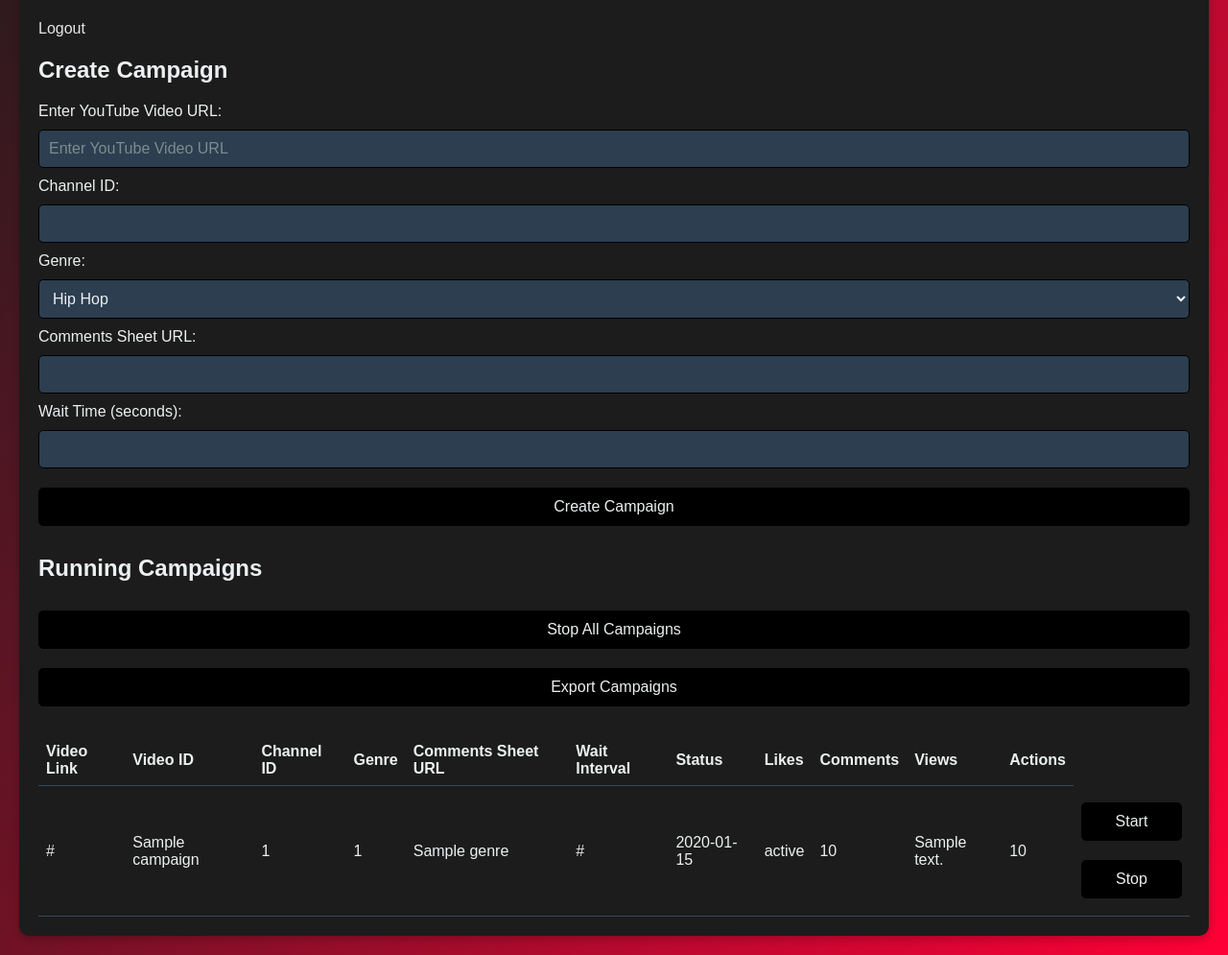
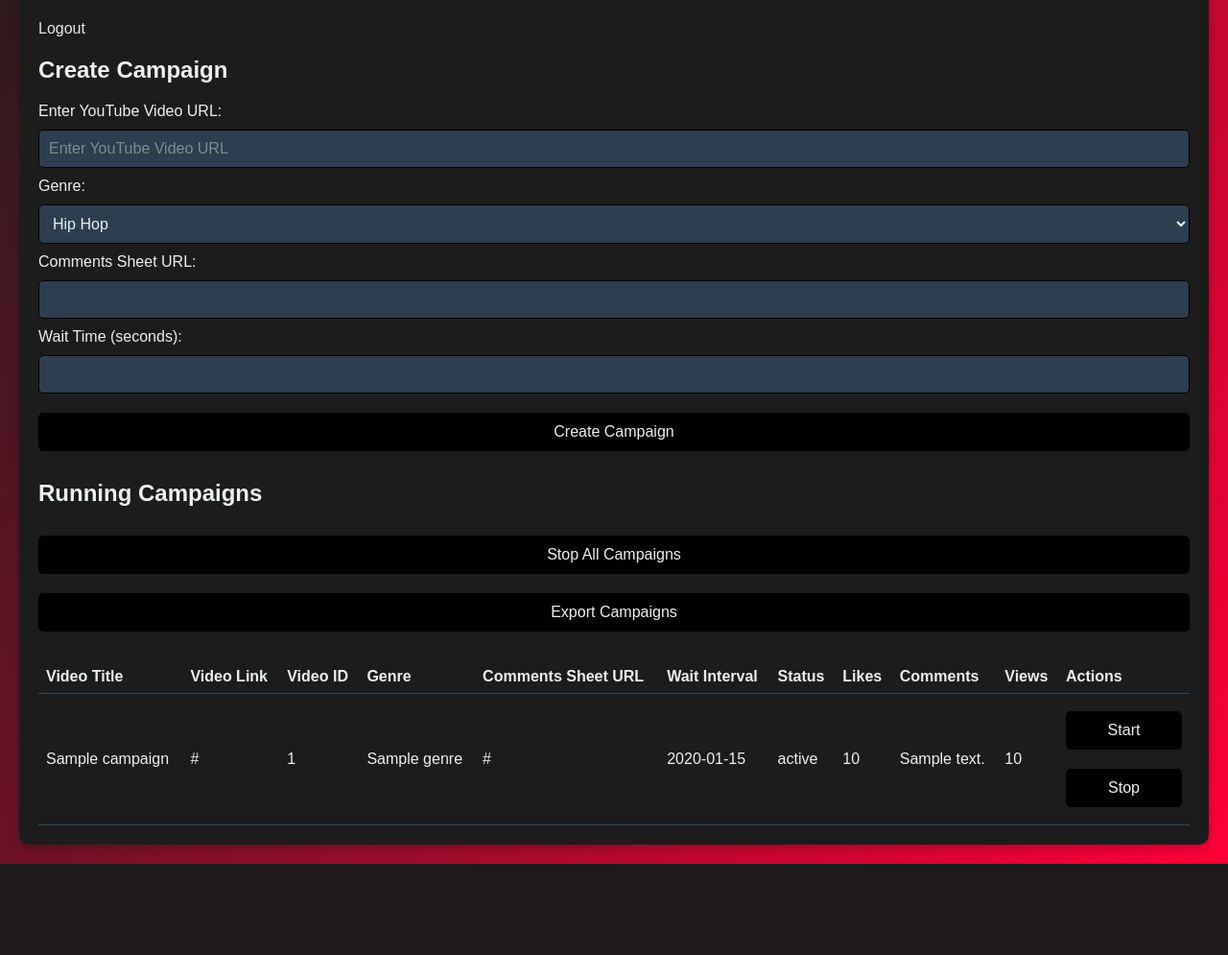
Before and after one commit to alisay18/artist_influence, a Flask app: template ratio_app/templates/index.html in a window 1280 px wide. Shown: the part 250-1245 px from the top of the page at 96% size. After the commit the page ends 1150 px from the top, so only its background shows below. Run offline with Flask 3, Linux system fonts and the light colour scheme; the template is opened without the code that fills it: most values are stand-ins (such as "Sample title", 1, 10 or a date in 2020).

Commit message:
finalized ratio app

```diff
--- a/ratio_app/app.py
+++ b/ratio_app/app.py
@@ -184,7 +184,7 @@ def create_campaign():
         wait_time = int(request.form["wait_time"])
         rc = YoutubeRatioCalc(API_KEY, video_id)
         likes, comments, views = rc.get_views_likes_cmnts()
-        title = rc.get_title()
+        title = rc.get_video_title()
         if not video_id:
             flash(
                 "Please enter a YouTube video link and upload comments first.", "danger"
--- a/ratio_app/campaign.py
+++ b/ratio_app/campaign.py
@@ -51,9 +51,9 @@ class YoutubeRatioCalc:
         self.music_gsheet = music_gsheet
         self.likes, self.comments, self.views = self.get_views_likes_cmnts()
 
-    def get_video_title(self, video_id):
+    def get_video_title(self):
         youtube = build("youtube", "v3", developerKey=self.api_key)
-        request = youtube.videos().list(part="snippet", id=video_id)
+        request = youtube.videos().list(part="snippet", id=self.video_id)
         response = request.execute()
 
         if response["items"]:
--- a/ratio_app/templates/index.html
+++ b/ratio_app/templates/index.html
@@ -108,10 +108,6 @@
                     <input type="text" id="youtube_url" name="youtube_url" required placeholder="Enter YouTube Video URL">
                 </div>
                 <div>
-                    <label for="channel_id">Channel ID:</label>
-                    <input type="text" id="channel_id" name="channel_id" required>
-                </div>
-                <div>
                     <label for="genre">Genre:</label>
                     <select id="genre" name="genre" required>
                         <option value="Hip Hop">Hip Hop</option>
@@ -145,9 +141,9 @@
                     </div>
                     <table>
                         <tr>
+                            <th>Video Title</th>
                             <th>Video Link</th>
                             <th>Video ID</th>
-                            <th>Channel ID</th>
                             <th>Genre</th>
                             <th>Comments Sheet URL</th>
                             <th>Wait Interval</th>
@@ -159,10 +155,9 @@
                         </tr>
                         {% for campaign in campaigns %}
                         <tr>
+                            <td>{{ campaign['Video Title'] }}</td>
                             <td><a href="{{ campaign['Video Link'] }}" target="_blank">{{ campaign['Video Link'] }}</a></td>
-                            <td>{{ campaign['Video Title'] }}</td>
                             <td>{{ campaign['Video ID'] }}</td>
-                            <td>{{ campaign['Channel ID'] }}</td>
                             <td>{{ campaign['Genre'] }}</td>
                             <td><a href="{{ campaign['Comments Sheet URL'] }}" target="_blank">{{ campaign['Comments Sheet URL'] }}</a></td>
                             <td>{{ campaign['Wait Time'] }}</td>
```
